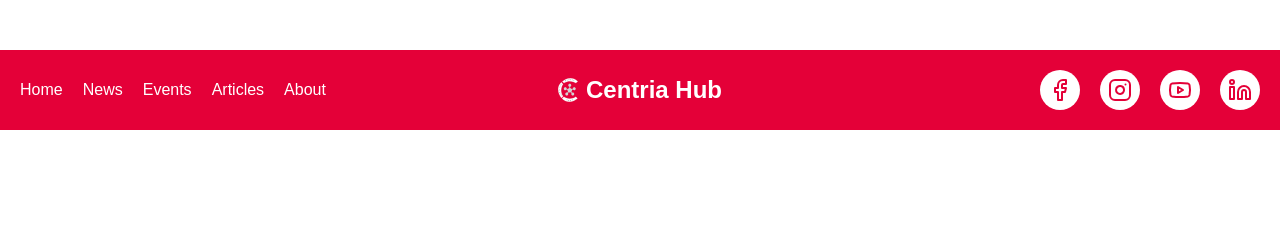
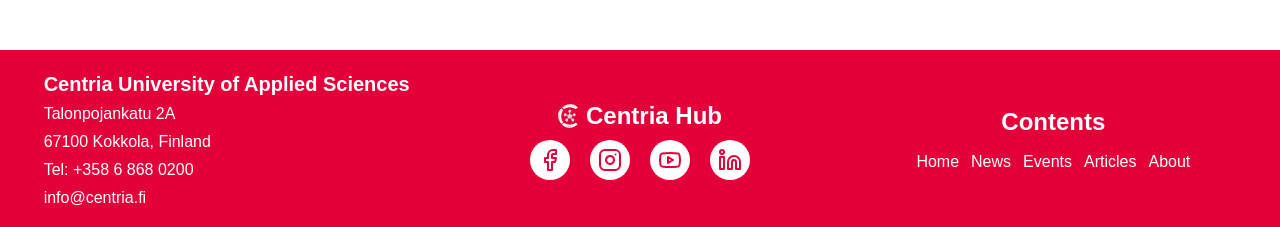
Before and after one commit to MajeedBabatundeNITS22K/centria-hub, a Next.js app: page / in a window 1280 px wide. Shown: the part 3164-3391 px from the top of the page. Before the commit the page ends 3294 px from the top, so only its background shows below. Built offline with nearby package versions, Linux system fonts and the light colour scheme.

Commit message:
Resolve merge conflict in Footer.tsx

```diff
--- a/components/Footer.tsx
+++ b/components/Footer.tsx
@@ -6,46 +6,25 @@ import { Facebook, Instagram, Linkedin, Youtube } from 'lucide-react'
 const Footer = () => {
 	return (
 		<footer className='grid items-center justify-center bg-centriaRed p-5 lg:grid-cols-3'>
-			{/* Navigation Menu */}
-			<div className='mb-3 flex flex-row gap-5 text-white lg:mb-0'>
-				<Link
-					href='/'
-					className='transition-transform duration-300 hover:scale-110'
-				>
-					Home
-				</Link>
-				<Link
-					href='/news'
-					className='transition-transform duration-300 hover:scale-110'
-				>
-					News
-				</Link>
-				<Link
-					href='/events'
-					className='transition-transform duration-300 hover:scale-110'
-				>
-					Events
-				</Link>
-				<Link
-					href='/articles'
-					className='transition-transform duration-300 hover:scale-110'
-				>
-					Articles
-				</Link>
-				<Link
-					href='/about'
-					className='transition-transform duration-300 hover:scale-110'
-				>
-					About
-				</Link>
+			{/* Contact Information  */}
+			<div className='mb-5 flex flex-col items-center gap-1 text-white lg:mx-auto lg:mb-0 lg:items-start'>
+				<p className='text-xl font-bold text-white'>
+					Centria University of Applied Sciences
+				</p>
+				<p>Talonpojankatu 2A</p>
+				<p>67100 Kokkola, Finland</p>
+				<p>Tel: +358 6 868 0200</p>
+				<p>info@centria.fi</p>
 			</div>
-			{/* Logo */}
+			{/* Logo and Social Media */}
+			<div className='mb-5 flex flex-col items-center justify-center gap-2 lg:mb-0'>
 				<Link href='/' className='flex items-center justify-center gap-2'>
 					<Image src='/logo.svg' alt='logo' width={20} height={20} />
-				<p className='text-center text-2xl font-bold text-white'>Centria Hub</p>
+					<p className='text-center text-2xl font-bold text-white'>
+						Centria Hub
+					</p>
 				</Link>
-			{/* Social Media */}
-			<div className='mt-3 flex flex-row items-center justify-center gap-5 lg:mt-0 lg:items-end lg:justify-end'>
+				<div className='flex flex-row items-center justify-center gap-5'>
 					<Link
 						href='https://www.facebook.com/centriaamk'
 						className='rounded-full bg-white p-2 transition-transform duration-300 hover:scale-110'
@@ -79,6 +58,43 @@ const Footer = () => {
 						<Linkedin color='#E40038' />
 					</Link>
 				</div>
+			</div>
+			{/* Navigation Menu */}
+			<div className='flex flex-col items-center gap-3 text-white'>
+				<p className='text-2xl font-bold'>Contents</p>
+				<div className='flex flex-row gap-3'>
+					<Link
+						href='/'
+						className='transition-transform duration-300 hover:scale-110'
+					>
+						Home
+					</Link>
+					<Link
+						href='/news'
+						className='transition-transform duration-300 hover:scale-110'
+					>
+						News
+					</Link>
+					<Link
+						href='/events'
+						className='transition-transform duration-300 hover:scale-110'
+					>
+						Events
+					</Link>
+					<Link
+						href='/articles'
+						className='transition-transform duration-300 hover:scale-110'
+					>
+						Articles
+					</Link>
+					<Link
+						href='/about'
+						className='transition-transform duration-300 hover:scale-110'
+					>
+						About
+					</Link>
+				</div>
+			</div>
 		</footer>
 	)
 }
```
Lines whose indentation alone changed are shown as unchanged.
